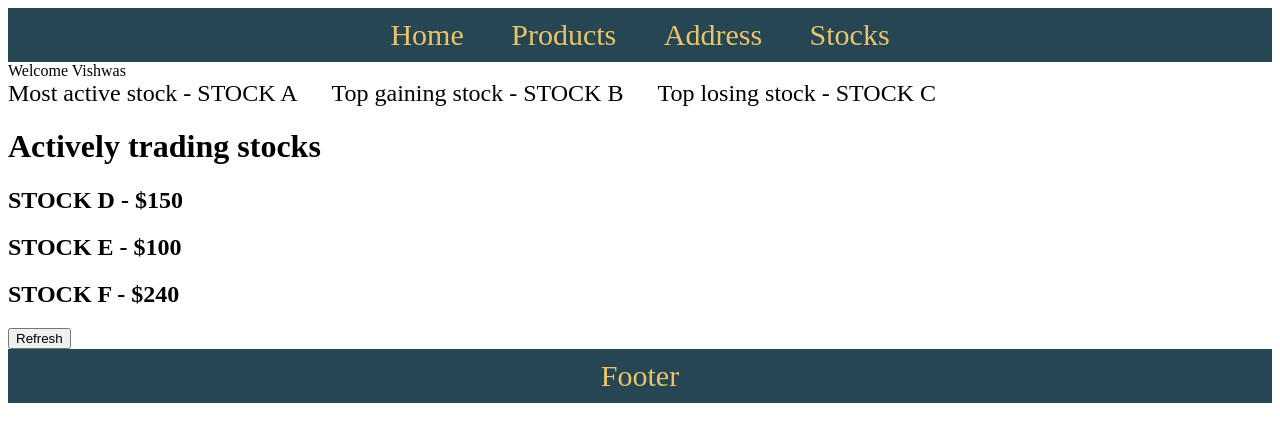
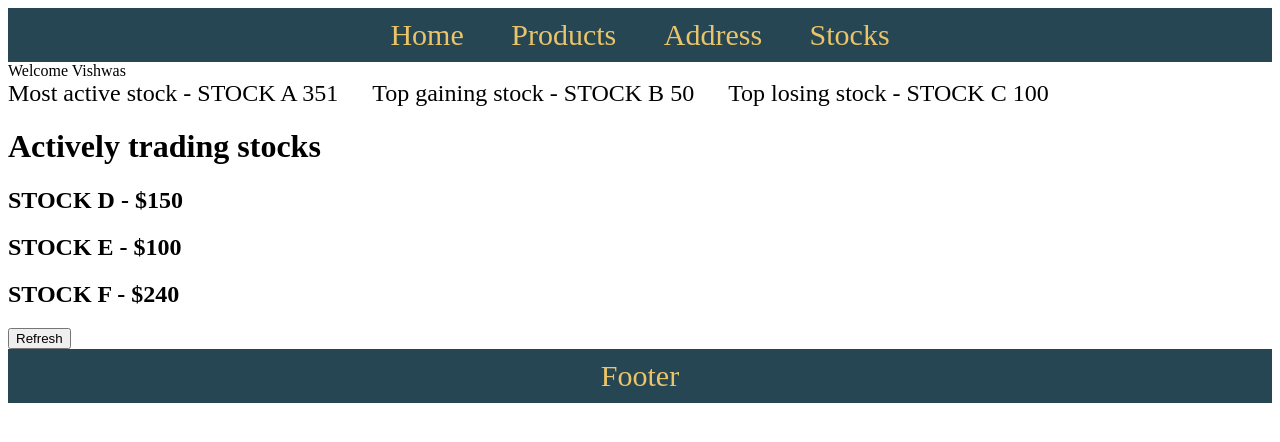
Before and after one commit to Erikote04/SvelteKit-Demo, a SvelteKit app: page /stocks in a window 1280 px wide. Shown: the top 442 px of the page. Built offline with nearby package versions, Linux system fonts and the light colour scheme; data requests are answered from the project's data file.

Commit message:
[Stocks] Using invalidateAll() function to reload all the data that the component uses. This way, data from the header stocks is reloaded to

```diff
--- a/src/routes/stocks/+layout.svelte
+++ b/src/routes/stocks/+layout.svelte
@@ -3,9 +3,9 @@
 </script>
 
 <br />
-<span>Most active stock - {data.mostActiveStock.symbol}</span>
-<span>Top gaining stock - {data.topGainingStock.symbol}</span>
-<span>Top losing stock - {data.topLosingStock.symbol}</span>
+<span>Most active stock - {data.mostActiveStock.symbol} {data.mostActiveStock.price}</span>
+<span>Top gaining stock - {data.topGainingStock.symbol} {data.topGainingStock.price}</span>
+<span>Top losing stock - {data.topLosingStock.symbol} {data.topLosingStock.price}</span>
 <slot />
 
 <style>
--- a/src/routes/stocks/+page.svelte
+++ b/src/routes/stocks/+page.svelte
@@ -1,10 +1,10 @@
 <script>
-	import { invalidate } from '$app/navigation';
+	import { invalidateAll } from '$app/navigation';
 
 	export let data;
 
 	function refresh() {
-		invalidate('stock:actively-trading');
+		invalidateAll();
 	}
 </script>
 
```
